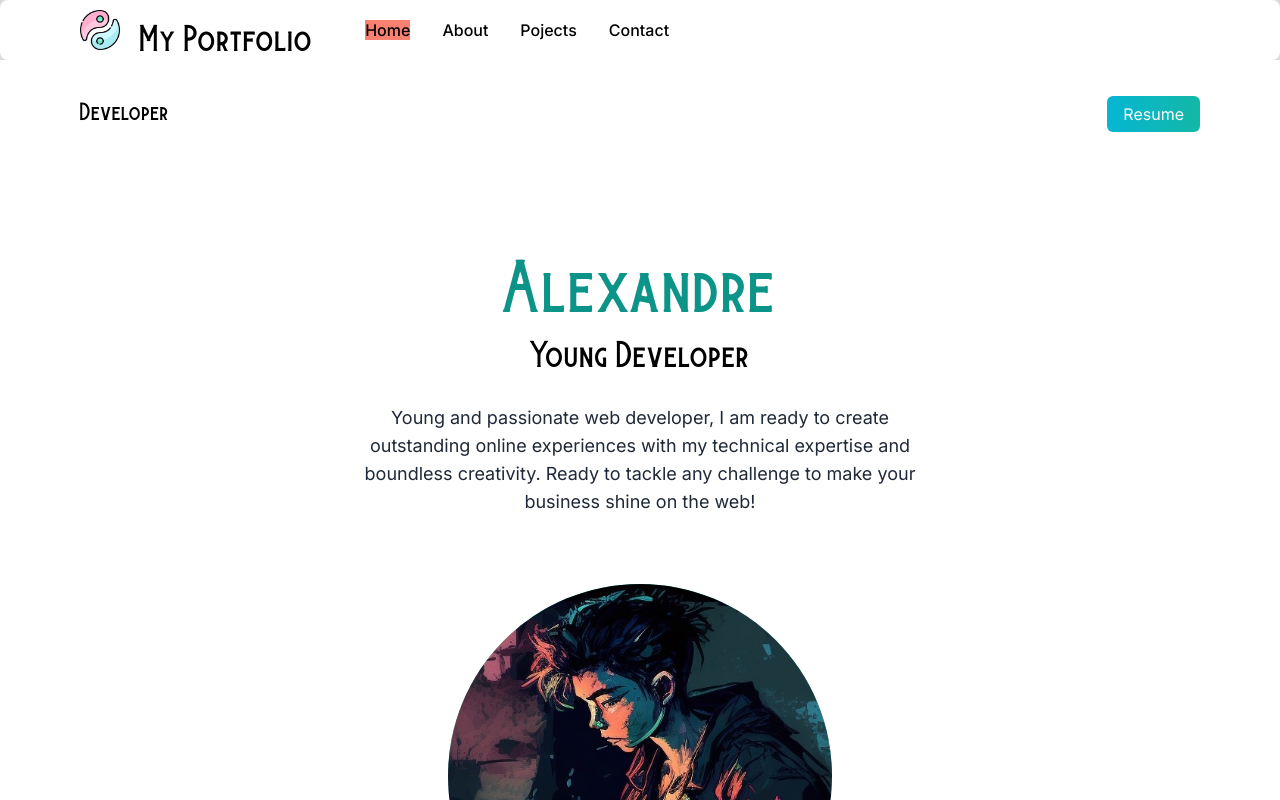
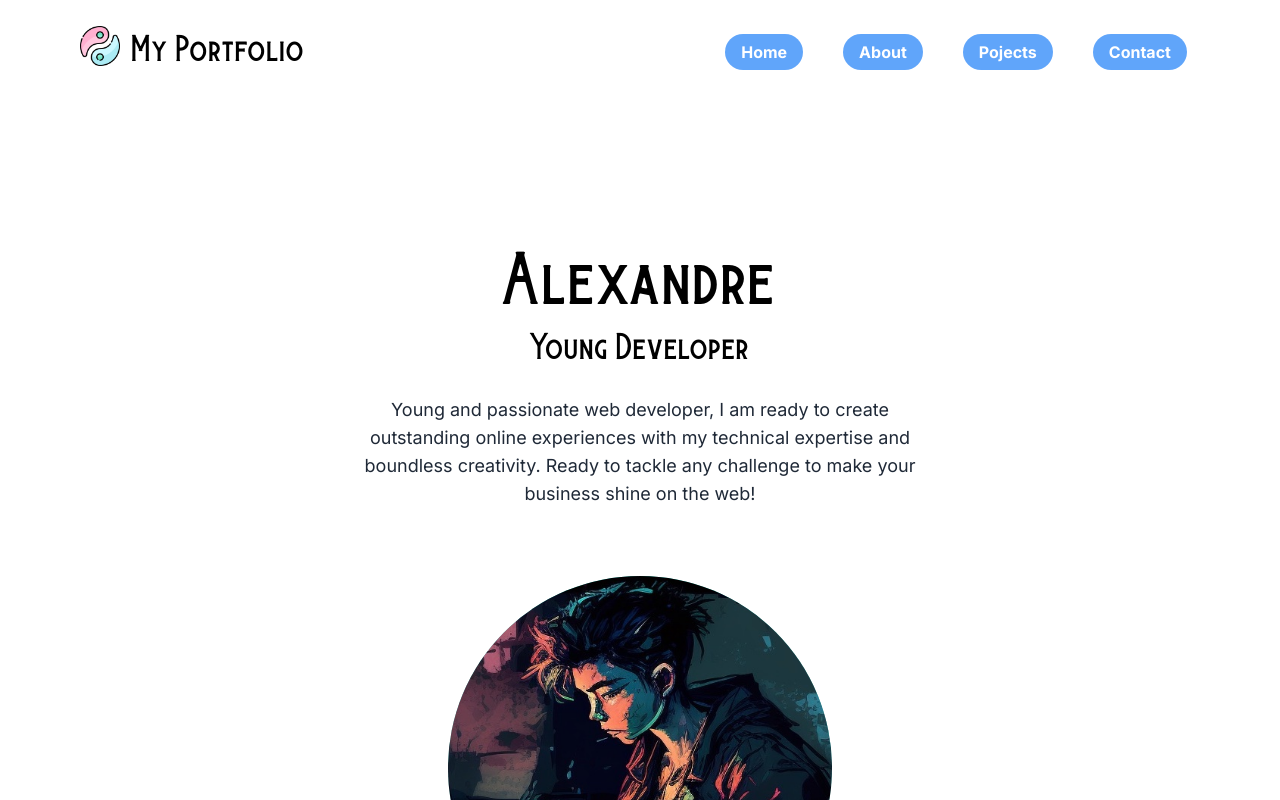
Before and after one commit to AlexYoungDev/my_portfolio, a Next.js app: page / in a window 1280 px wide. Shown: the top 800 px of the page. Built offline with nearby package versions, Linux system fonts and the light colour scheme.

Commit message:
add: button

```diff
--- a/app/components/Navbar/Navbar.css
+++ b/app/components/Navbar/Navbar.css
@@ -3,31 +3,42 @@
 @tailwind utilities;
 
 /* bg-slate-400 */
+.navbar {
+    @apply flex flex-col p-4 md:p-0 mt-4 font-medium md:flex-row md:space-x-16 md:mt-0 md:border-0 md:bg-white;
+}
+
 .title {
-    @apply flex items-center font-burtons text-3xl
+    @apply flex items-center font-burtons text-3xl pt-3;
 }
 
 .ying {
-    @apply h-10 w-10 ml-20
+    @apply h-10 w-10 ml-20;
 }
 
 .myportfolio {
-    @apply pt-6 px-5
-}
-
-.navbar {
-    @apply flex flex-col p-4 md:p-0 mt-4 font-medium border border-gray-100 rounded-lg bg-gray-50 md:flex-row md:space-x-8 md:mt-0 md:border-0 md:bg-white dark:bg-gray-800 md:dark:bg-gray-900 dark:border-gray-700
-    /* @apply bg-slate-400 */
+    @apply pt-3 px-3;
 }
 
 .divmenu {
-    @apply items-center justify-between hidden w-full md:flex md:w-auto md:order-1;
+    @apply items-center justify-between hidden md:flex md:w-auto md:order-1 relative h-20;
 }
 
 .menu {
-    @apply flex flex-col p-4 md:p-0 mt-4 font-medium border border-gray-100 rounded-lg bg-gray-50 md:flex-row md:space-x-8 md:mt-0 md:border-0 md:bg-white dark:bg-gray-800 md:dark:bg-gray-900 dark:border-gray-700
+    @apply flex flex-col md:flex-row md:space-x-10 pt-10 pl-96 absolute -inset-x-10 top-0;
 }
 
 .button1 {
-    background-color: salmon;
+    @apply bg-blue-400 hover:bg-blue-700 text-white font-bold py-2 px-4 rounded-full
 }
+
+.button2 {
+    @apply bg-blue-400 hover:bg-blue-700 text-white font-bold py-2 px-4 rounded-full
+}
+
+.button3 {
+    @apply bg-blue-400 hover:bg-blue-700 text-white font-bold py-2 px-4 rounded-full
+}
+
+.button4 {
+    @apply bg-blue-400 hover:bg-blue-700 text-white font-bold py-2 px-4 rounded-full
+}
--- a/app/components/Navbar/Navbar.jsx
+++ b/app/components/Navbar/Navbar.jsx
@@ -18,13 +18,19 @@ const Navbar = () => {
             </a>
           </li>
           <li>
-            <a href="">About</a>
+            <a className="button2" href="">
+              About
+            </a>
           </li>
           <li>
-            <a href="">Pojects</a>
+            <a className="button3" href="">
+              Pojects
+            </a>
           </li>
           <li>
-            <a href="">Contact</a>
+            <a className="button4" href="">
+              Contact
+            </a>
           </li>
         </ul>
       </div>
--- a/app/page.js
+++ b/app/page.js
@@ -31,20 +31,20 @@ export default function Home() {
       <main className="bg-white px-10 md:px-20 lg:px40 dark:bg-gray-900">
         <section className="min-h-screen">
           <nav className="py-10 mb-12 flex justify-between">
-            <h1 className="text-xl font-burtons">Developer</h1>
+            {/* <h1 className="text-xl font-burtons">Developer</h1> */}
             <ul className="flex items-center">
               <li>
                 {/* <BsFillMoonStarsFill className="cursor-pointer text-2xl"/> */}
                 {/* onClick={() => setDarkMode(!darkMode)}  */}
               </li>
               <li>
-                <a className="bg-gradient-to-r from-cyan-500 to-teal-500 text-white px-4 py-2 rounded-md ml-8" href="#">Resume</a>
+                {/* <a className="bg-gradient-to-r from-cyan-500 to-teal-500 text-white px-4 py-2 rounded-md ml-8" href="#">Resume</a> */}
               </li>
             </ul>
 
           </nav>
           <div className="text-center p-10">
-            <h2 className="text-5xl py-2 text-teal-600 font-medium md:text-6xl font-burtons">Alexandre</h2>
+            <h2 className="text-5xl py-2 font-medium md:text-6xl font-burtons">Alexandre</h2>
             <h3 className="text-2xl py-2 md:text-3xl font-burtons">Young Developer</h3>
             <p className="text-md py-5 leading-8 text-gray-800 md:text-lg max-w-xl mx-auto">Young and passionate web developer, I am ready to create outstanding online experiences with my technical expertise and boundless creativity. Ready to tackle any challenge to make your business shine on the web!</p>
           </div>
```
